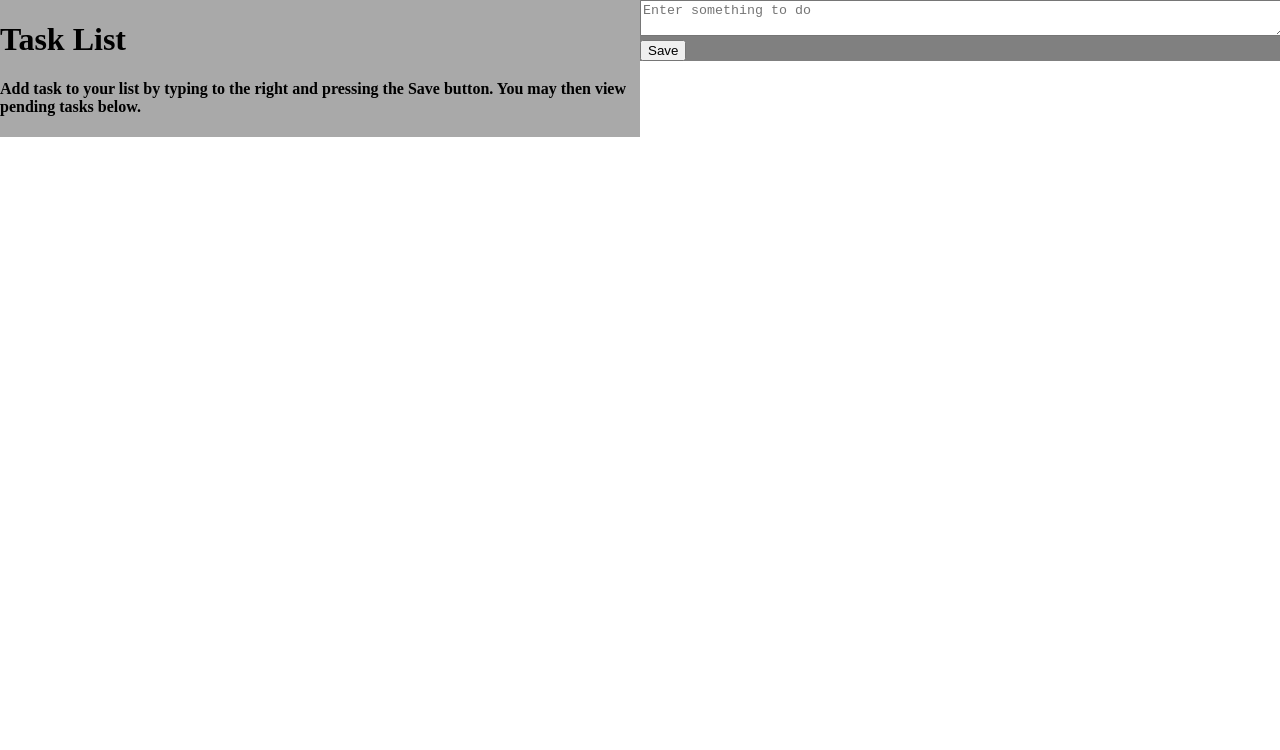
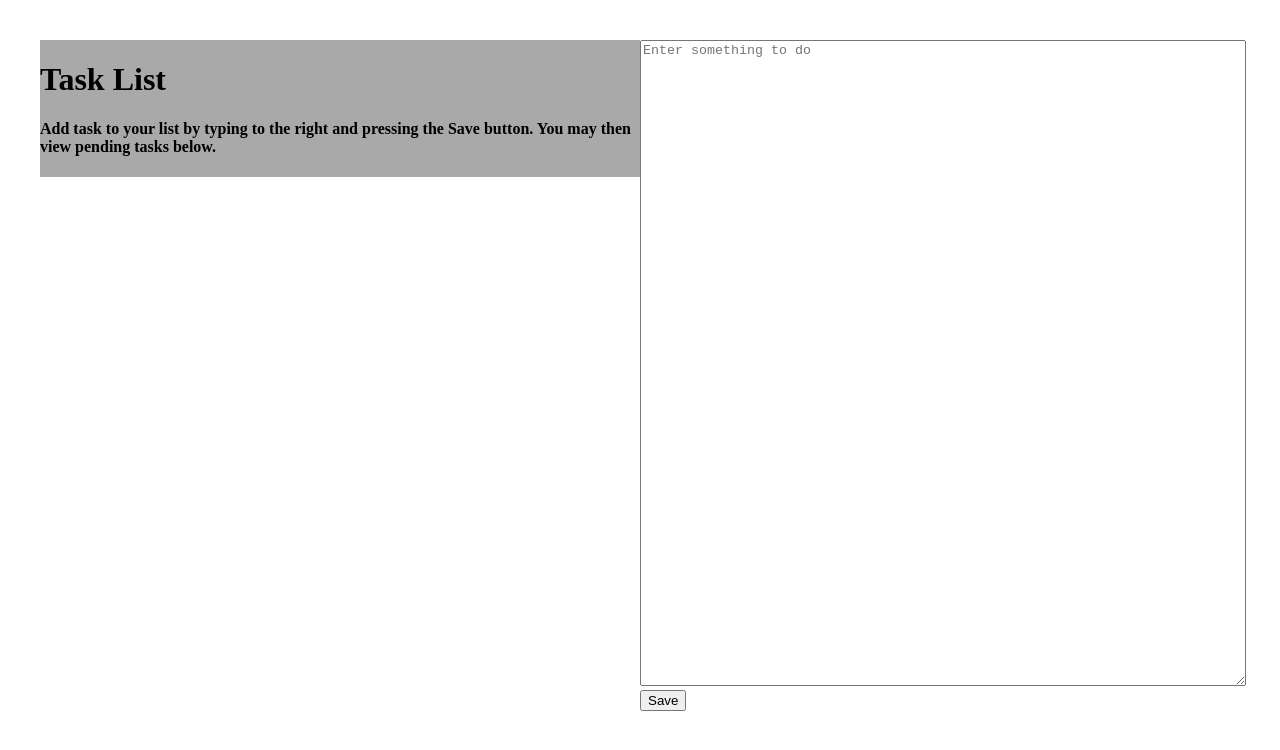
Before and after one commit to RISHI2303/To-Do-Server, a website: page todo/index.html in a window 1280 px wide. Drawn offline with Linux system fonts and the light colour scheme.

Commit message:
UI improvements

```diff
--- a/todo/style.css
+++ b/todo/style.css
@@ -1,8 +1,8 @@
 body {
 	display: flex;
 	height: 100%;
-	margin: 0px;
-	padding: 0px;
+	margin: 20px;
+	padding: 20px;
 }
 
 #leftDiv {
@@ -14,11 +14,10 @@ body {
 #rightDiv {
 	flex: 1;
 	height: 100%;
-	background: grey;
 }
 
 .textbox {
-	height: 50%;
+	height: 80vh;
 	width: 100%;
 }
 
```
